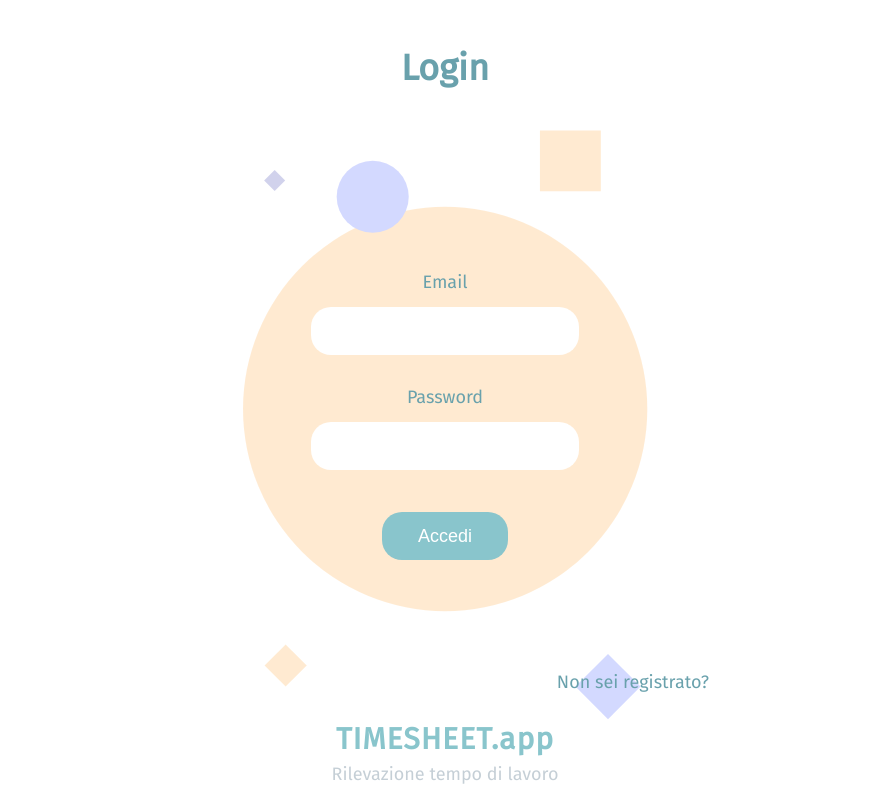
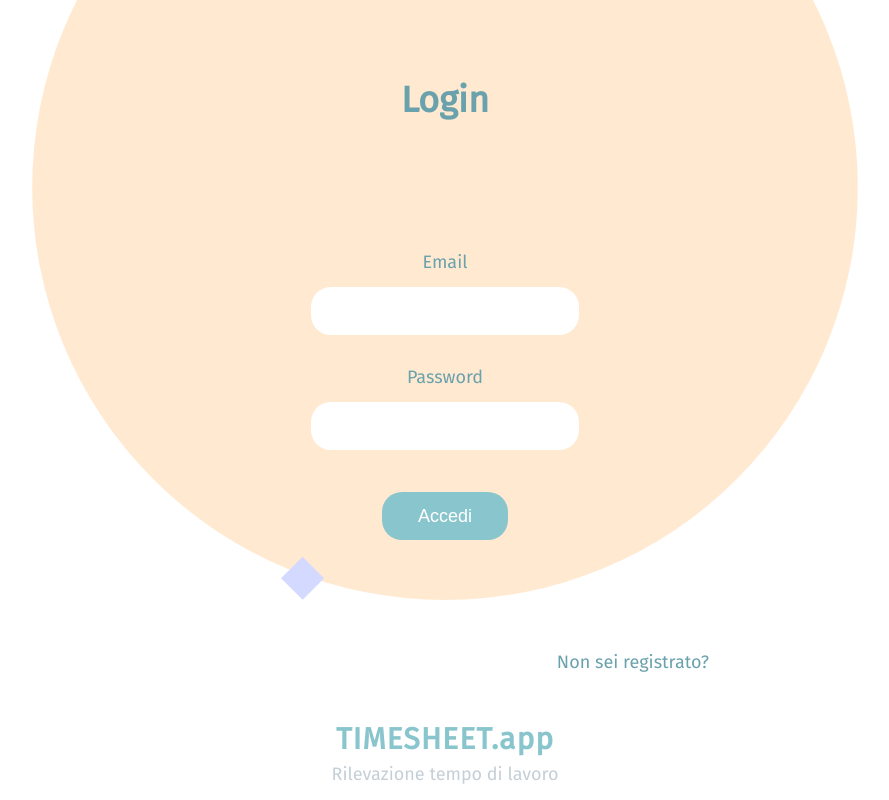
Before and after one commit to marilari88/ore-lavorate-frontend, a React (Create React App) app: page /login in a window 1280 px wide. Shown: the whole page, without its empty margins (195-1084 px from the left). Built offline with nearby package versions, Linux system fonts and the light colour scheme; no server answers.

Commit message:
Aggiunto sfondo alla schermata di splashscreen

```diff
--- a/src/App.js
+++ b/src/App.js
@@ -32,7 +32,9 @@ function App() {
           console.log(err);
         })
         .finally(() => {
-          setLoading(false);
+          setTimeout(() => {
+            setLoading(false);
+          }, 2000);
         });
     };
     authToken();
--- a/src/App.scss
+++ b/src/App.scss
@@ -147,9 +147,44 @@ html {
       }
     }
 
+    .splashscreen {
+      height: 100%;
+      width: 100%;
+      background: url("./asset/splashscreen.svg");
+      background-repeat: no-repeat;
+      background-position: center center;
+      background-size: 60% 60%;
+
+      .footer {
+        position: absolute;
+        bottom: 10px;
+        width: 100%;
+        height: 80px;
+        .nomeApp {
+          text-align: center;
+          color: $colore-principale;
+          font-size: 30px;
+          font-weight: bold;
+          letter-spacing: 1px;
+          line-height: 30px;
+          margin: 0.24rem 1rem;
+        }
+        .descrizioneApp {
+          text-align: center;
+          color: $colore-grigio;
+          line-height: 30px;
+          margin: 0.25rem 1rem;
+        }
+      }
+    }
+
     .loginPage {
       height: 100%;
       width: 100%;
+      background: url("./asset/sfondo_login.svg");
+      background-repeat: no-repeat;
+      background-position: center top;
+      background-size: 100% 75%;
 
       .contenitoreLogin {
         max-width: 600px;
@@ -160,18 +195,17 @@ html {
 
         h1 {
           color: $colore-secondario;
-          padding: 1rem 2rem;
+          padding: 0 2rem;
           box-sizing: border-box;
           text-align: center;
-          height: 100px;
+          height: 200px;
           line-height: 100px;
+          justify-content: center;
+          align-items: center;
+          display: flex;
         }
 
         .formLogin {
-          background: url("./asset/sfondo_login.svg");
-          background-repeat: no-repeat;
-          background-position: center center;
-          background-size: contain;
           flex: 1;
           width: 100%;
           margin: auto;
@@ -180,8 +214,6 @@ html {
           justify-content: center;
           align-items: center;
           box-sizing: border-box;
-          padding-top: 140px;
-
           .rigaForm {
             display: flex;
             flex-direction: column;
@@ -215,6 +247,7 @@ html {
             border: none;
             border-radius: 20px;
             font-size: 18px;
+            outline: none;
             &:hover {
               background-color: lighten($colore-principale, 5%);
               cursor: pointer;
--- a/src/components/pages/Splashscreen.js
+++ b/src/components/pages/Splashscreen.js
@@ -2,9 +2,11 @@ import React from "react";
 
 export default function Splashscreen() {
   return (
-    <div>
-      Caricamento in corso
-      <div>Ore Lavorate</div>
+    <div className="splashscreen">
+      <div className="footer">
+        <div className="nomeApp">TIMESHEET.app</div>
+        <div className="descrizioneApp">Rilevazione tempo di lavoro</div>
+      </div>
     </div>
   );
 }
```
Also changed, not shown: src/asset/sfondo_login.svg, src/asset/splashscreen.svg (added).
